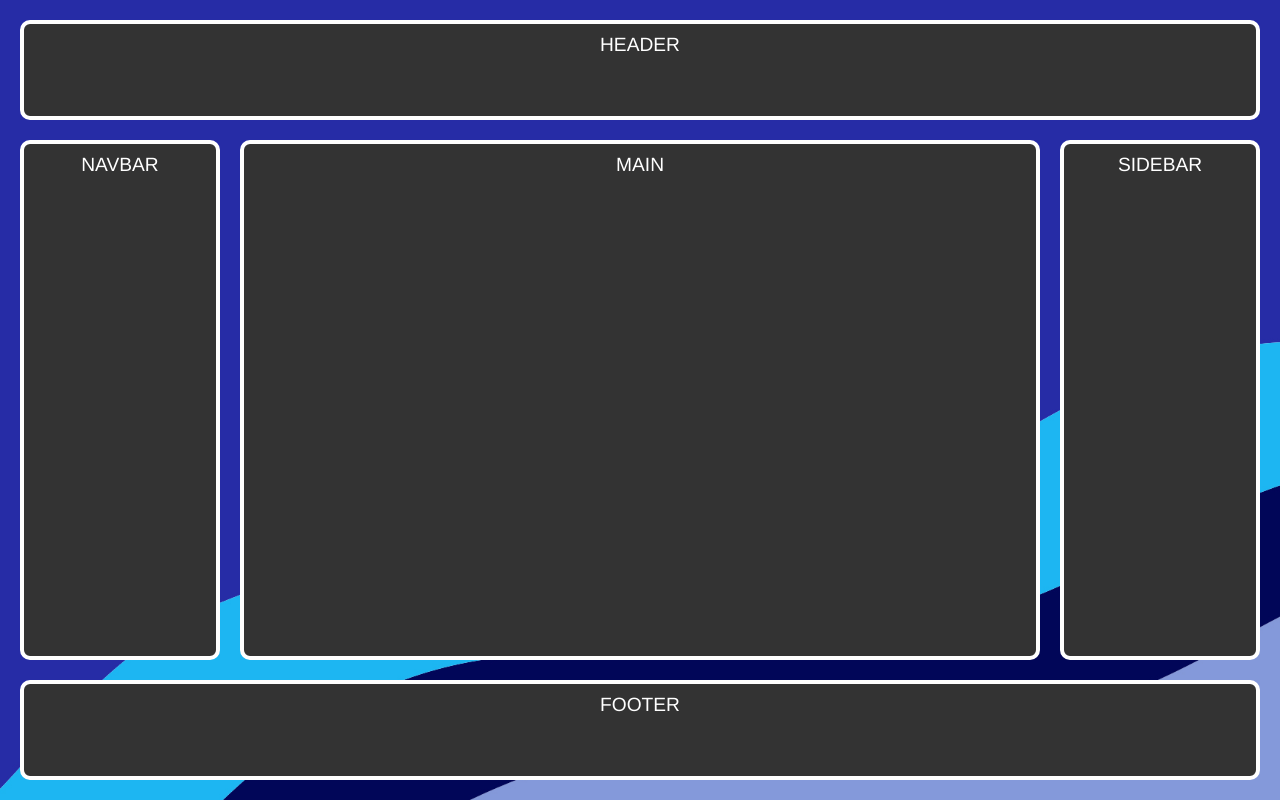
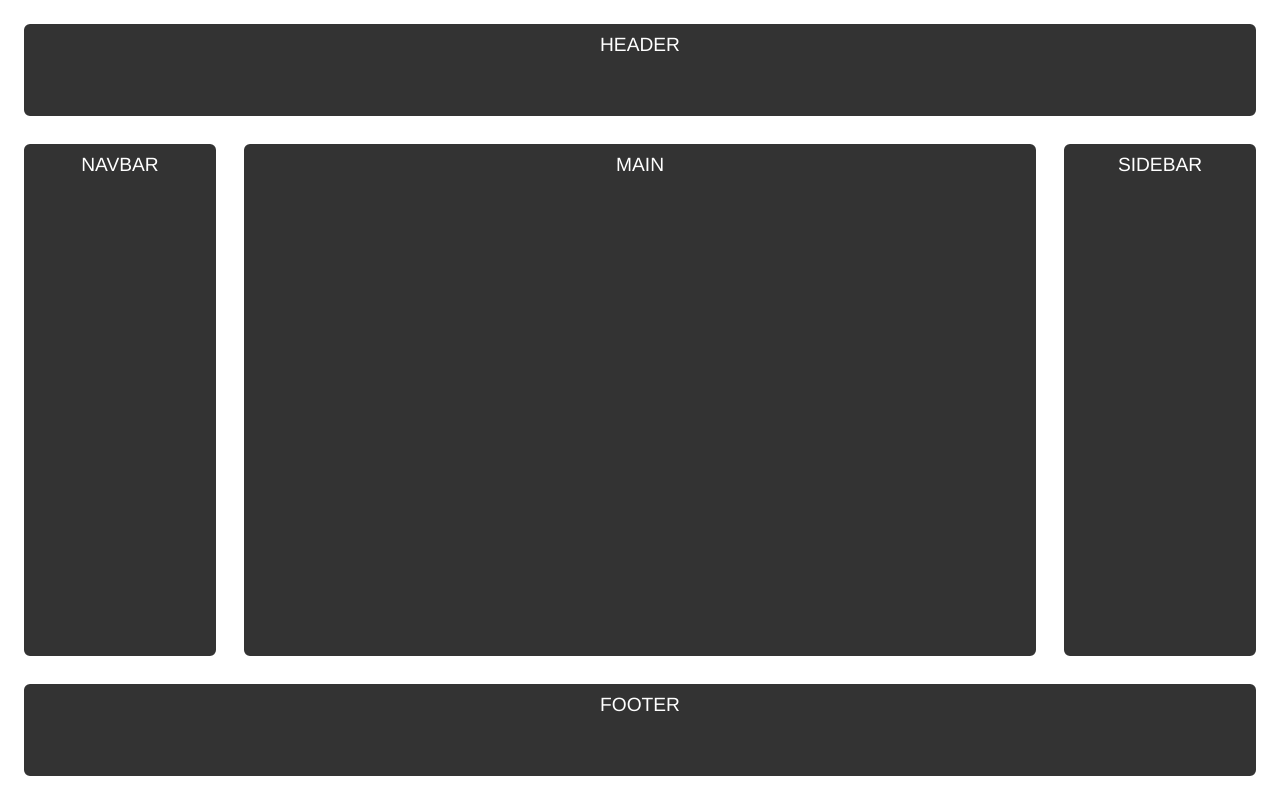
Before and after one commit to LuisGuiMo/VanillaBotbility, a plain HTML site: page index.html in a window 1280 px wide. Drawn offline with Linux system fonts and the light colour scheme.

Commit message:
took the background image off

```diff
--- a/style.css
+++ b/style.css
@@ -5,10 +5,7 @@
 }
 
 body {
-    background-image: url('desktop.jpg');
-    background-repeat: no-repeat;
-    background-attachment: fixed;
-    background-size: cover;
+
     font-family: 'Helvetica', 'Bold', sans-serif;
     color: white;
     font-size: 1.2rem;
```
